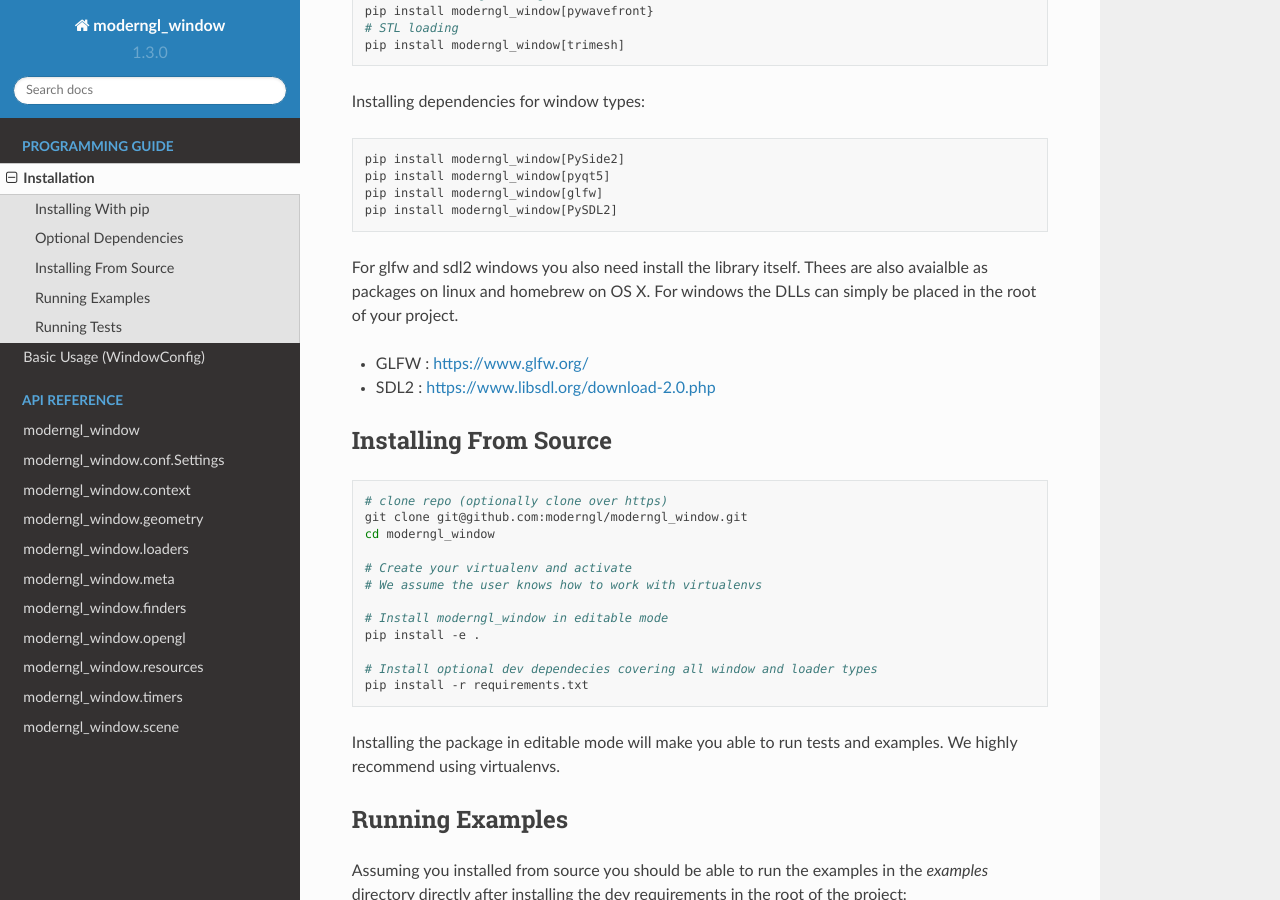
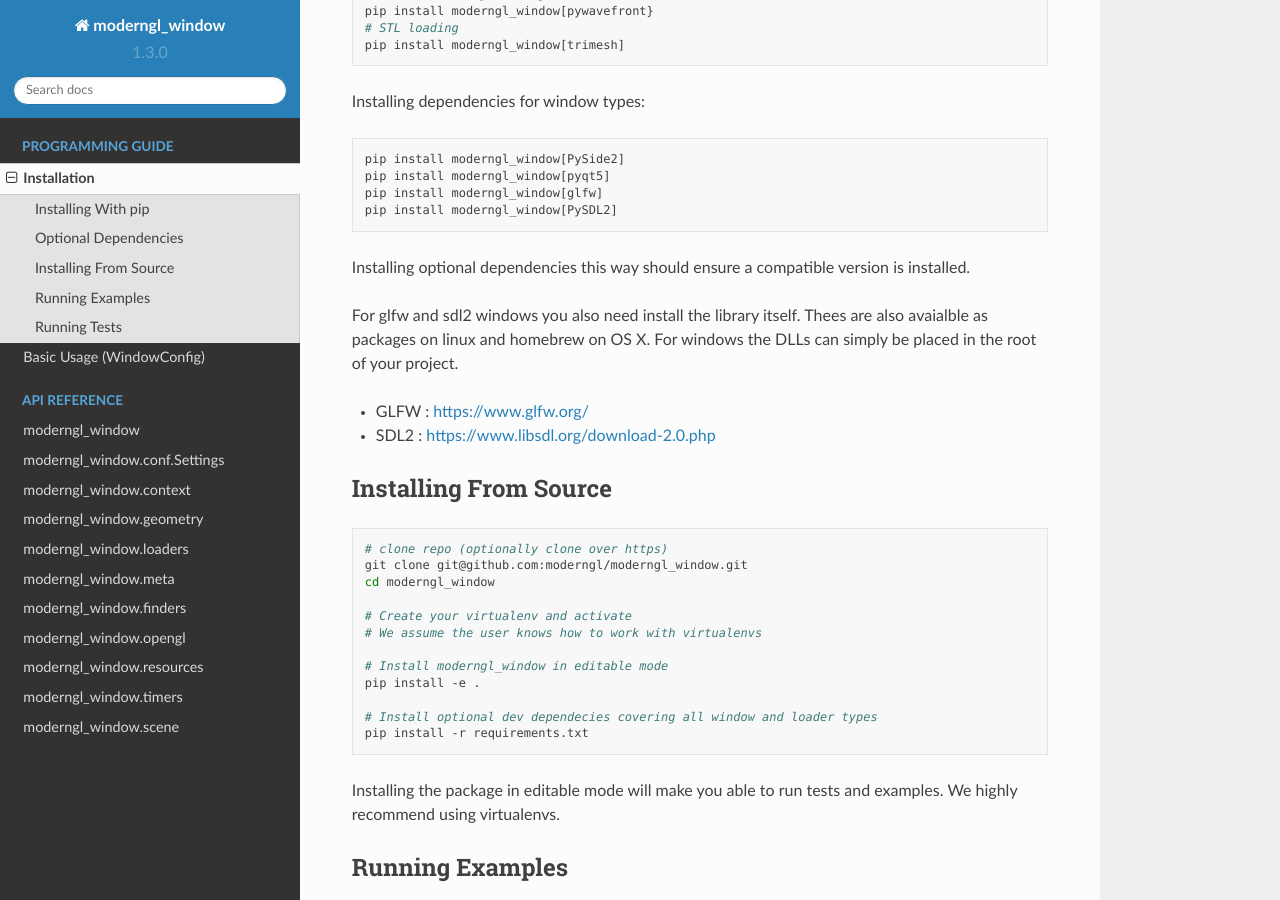
Before and after one commit to moderngl/moderngl-window, a Sphinx documentation site: the page built from docs/guide/install.rst, in a window 1280 px wide and 900 px high, scrolled down 663 px. Built offline with Sphinx 7.4.7 and the Read the Docs theme 2.0.0, drawn with Linux system fonts in a browser that asks for light colours.

Commit message:
Docs: optional dependecies

```diff
--- a/docs/guide/install.rst
+++ b/docs/guide/install.rst
@@ -34,6 +34,9 @@
     pip install moderngl_window[pyqt5]
     pip install moderngl_window[glfw]
     pip install moderngl_window[PySDL2]
+
+Installing optional dependencies this way should ensure
+a compatible version is installed.
 
 For glfw and sdl2 windows you also need install the library itself.
 Thees are also avaialble as packages on linux and homebrew on OS X.
```
